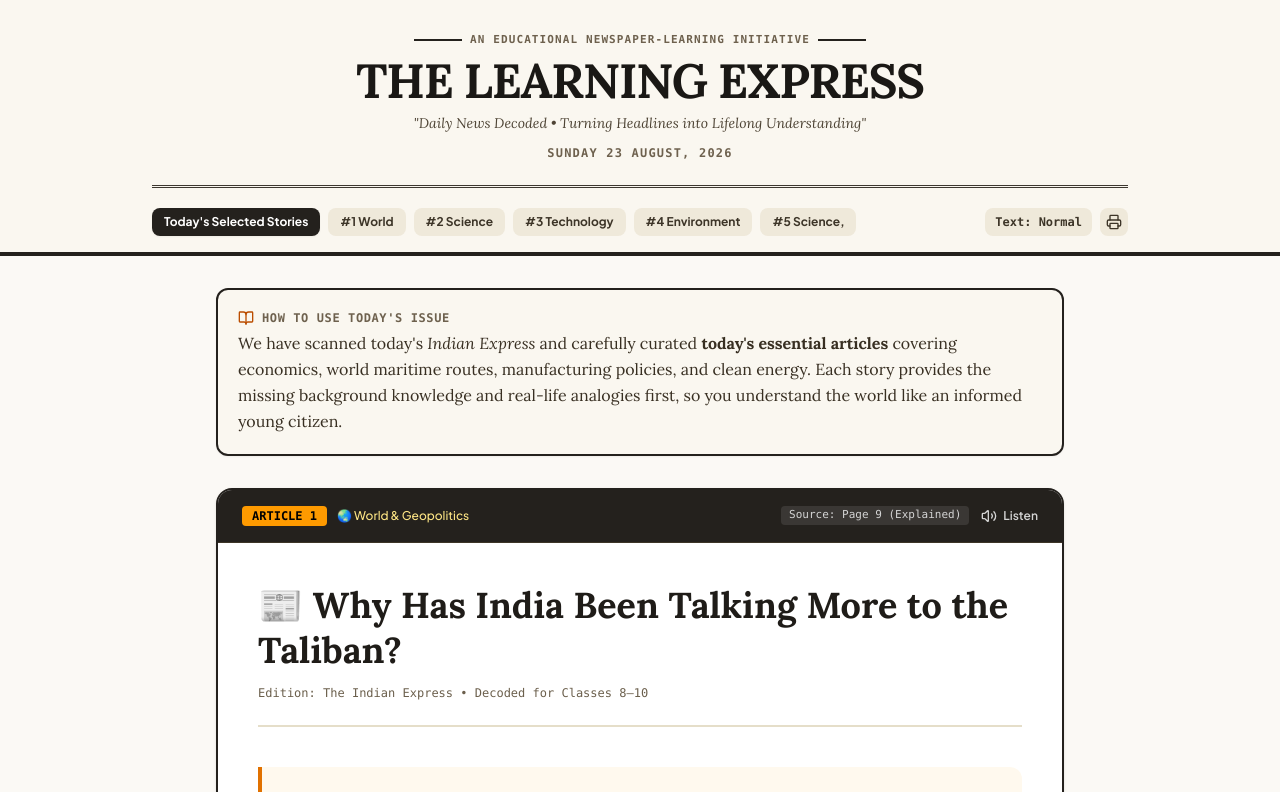
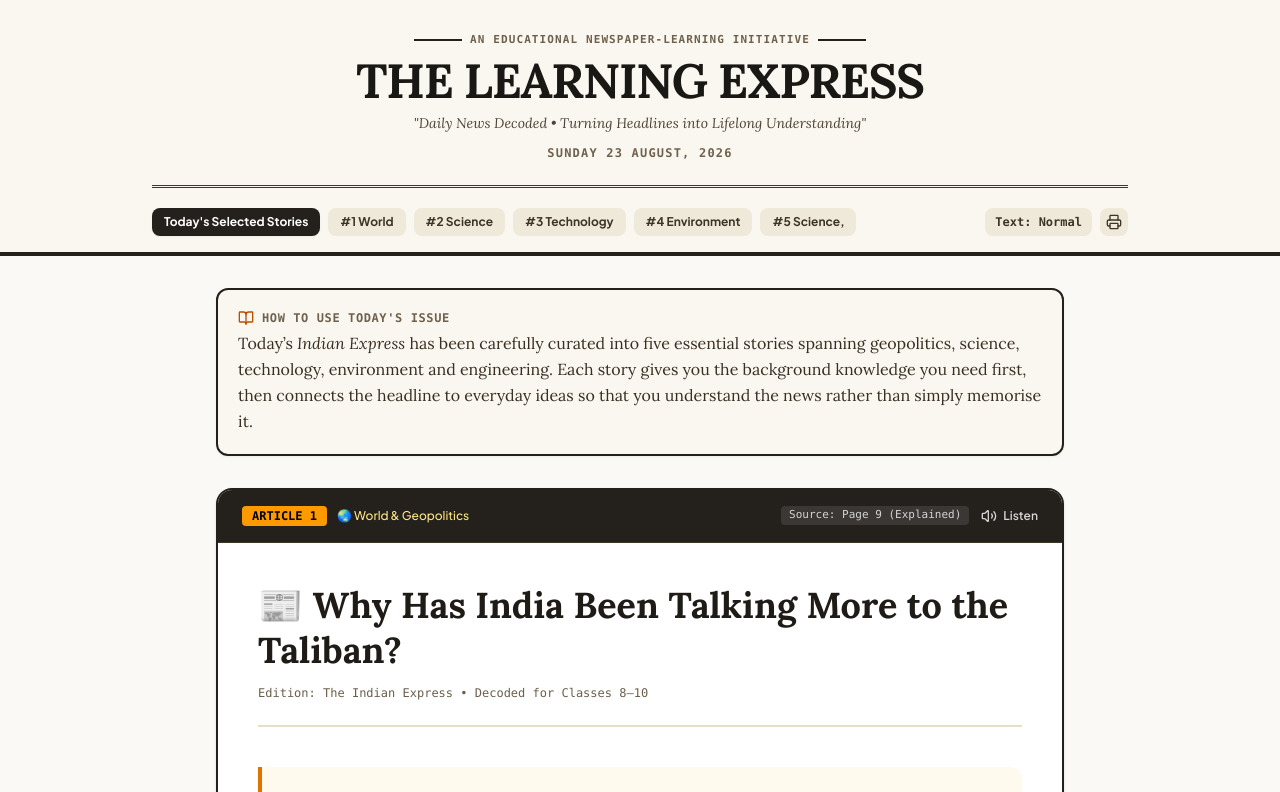
Before and after one commit to ch-abhiram/The-learning-express, a React (Vite) app: page / in a window 1280 px wide. Shown: the top 792 px of the page. Built offline with nearby package versions, Linux system fonts and the light colour scheme.

Commit message:
Update edition intro and source date for August 24

```diff
--- a/src/App.tsx
+++ b/src/App.tsx
@@ -19,7 +19,6 @@ export default function App() {
     }
   });
 
-  // Save student explanations to localStorage
   useEffect(() => {
     try {
       localStorage.setItem(STORAGE_EXPLANATIONS_KEY, JSON.stringify(explanations));
@@ -44,7 +43,6 @@ export default function App() {
     (a) => a.id === selectedArticleId
   );
 
-  // Scroll to top whenever selected article changes
   useEffect(() => {
     const scrollToTop = () => {
       window.scrollTo({ top: 0, left: 0, behavior: 'smooth' });
@@ -80,7 +78,6 @@ export default function App() {
         fontSize === 'large' ? 'text-lg' : 'text-base'
       }`}
     >
-      {/* Newspaper Header */}
       <ArticleHeader
         newspaperName={indianExpressEdition.newspaperName}
         editionDate={indianExpressEdition.editionDate}
@@ -93,20 +90,17 @@ export default function App() {
         onToggleFontSize={() => setFontSize(fontSize === 'normal' ? 'large' : 'normal')}
       />
 
-      {/* Main Reading Canvas */}
       <main className="max-w-4xl mx-auto px-4 sm:px-6 py-8 w-full flex-1">
-        {/* Editorial Introduction Note */}
         <div className="bg-[#FAF7F0] border-2 border-[#24211D] rounded-xl p-5 mb-8 shadow-xs">
           <div className="flex items-center gap-2 text-xs font-mono font-bold text-[#6E614E] uppercase tracking-wider mb-1">
             <BookOpen className="w-4 h-4 text-amber-700" />
             <span>HOW TO USE TODAY'S ISSUE</span>
           </div>
           <p className="font-serif-news text-sm sm:text-base text-[#382F22] leading-relaxed">
-            We have scanned today's <em>Indian Express</em> and carefully curated <strong>today's essential articles</strong> covering economics, world maritime routes, manufacturing policies, and clean energy. Each story provides the missing background knowledge and real-life analogies first, so you understand the world like an informed young citizen.
+            Today’s <em>Indian Express</em> has been carefully curated into five essential stories spanning geopolitics, science, technology, environment and engineering. Each story gives you the background knowledge you need first, then connects the headline to everyday ideas so that you understand the news rather than simply memorise it.
           </p>
         </div>
 
-        {/* Selected Articles */}
         <div className="space-y-12">
           {displayedArticles.map((article) => (
             <ArticleView
@@ -118,7 +112,6 @@ export default function App() {
           ))}
         </div>
 
-        {/* Next / Previous Article Navigation (When viewing single story) */}
         {selectedArticleId !== 'all' && (
           <div className="flex items-center justify-between gap-4 border-t-2 border-[#24211D] pt-6 mb-8">
             <button
@@ -160,14 +153,13 @@ export default function App() {
         )}
       </main>
 
-      {/* Newspaper Footer */}
       <footer className="border-t-4 border-[#24211D] bg-[#EFEAD8] py-8 text-center text-xs text-[#52493A] mt-10">
         <div className="max-w-4xl mx-auto px-4 space-y-3">
           <p className="font-serif-news text-base font-bold text-[#1F1C18]">
             THE LEARNING EXPRESS • Clean Editorial Reading Edition
           </p>
           <p className="max-w-xl mx-auto leading-relaxed">
-            Primary factual source: <em>The Indian Express</em> (Saturday, August 22, 2026, Delhi Late City Edition).
+            Primary factual source: <em>The Indian Express</em>, Monday, August 24, 2026, Delhi edition.
             Designed for students in Classes 8–10 to build foundational background knowledge, news literacy, and critical thinking.
           </p>
           <div className="newspaper-rule-double my-3" />
```
